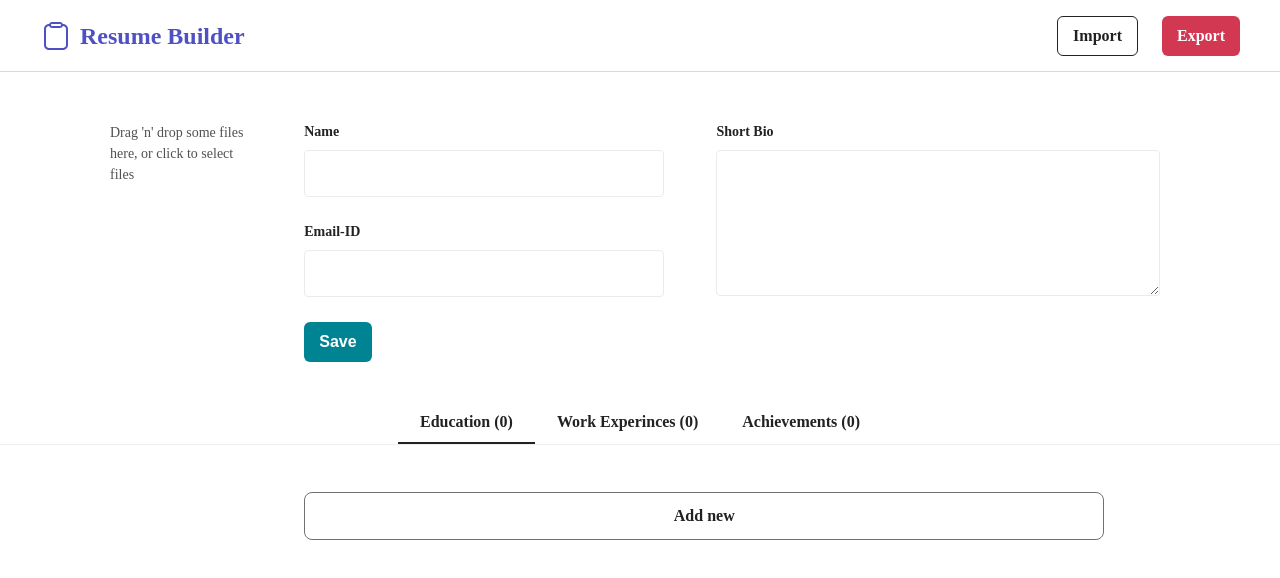
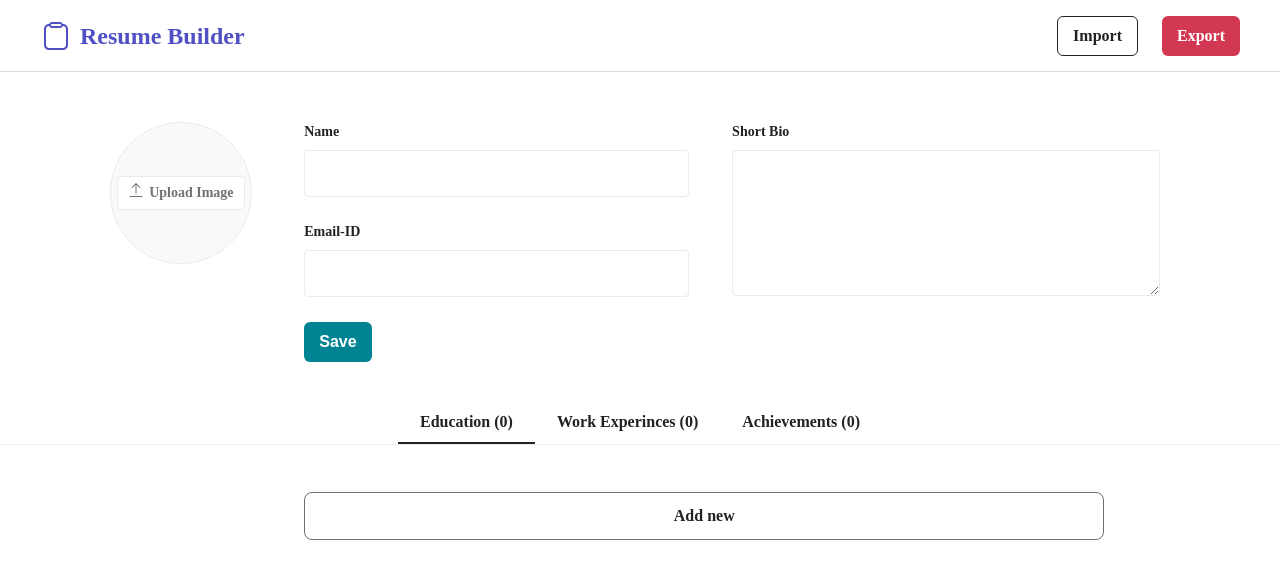
Before and after one commit to mrsharma2404/resume-builder, a Next.js app: page / in a window 1280 px wide. Shown: the top 578 px of the page. Built offline with nearby package versions, Linux system fonts and the light colour scheme.

Commit message:
added image uploader

```diff
--- /dev/null
+++ b/src/components/ImageUploader/index.module.scss
@@ -0,0 +1,47 @@
+.container {
+  display: flex;
+  width: 100%;
+  flex-direction: column;
+  align-items: center;
+}
+
+.uploadDiv {
+  width: 100%;
+  // height: 180px;
+  aspect-ratio: 1/1;
+  background-color: #f9f9f9;
+  border: 1px solid #ebebeb;
+  border-radius: 50%;
+  display: flex;
+  justify-content: center;
+  align-items: center;
+  cursor: pointer;
+  overflow: hidden;
+}
+
+.uploadBox {
+  display: flex;
+  align-items: center;
+  border-radius: 4px;
+  border: 1px solid #ebebeb;
+  background: #fff;
+  padding: 5px 10px;
+  gap: 5px;
+}
+.uploadIcon {
+}
+.uploadLabel {
+  display: flex;
+  align-items: center;
+  color: #717171;
+
+  font-size: 14px;
+  font-weight: 600;
+  line-height: 20px;
+}
+.previewImage {
+  width: 100%;
+  height: 100%;
+  object-fit: cover;
+  border-radius: 50%;
+}
--- /dev/null
+++ b/src/components/ImageUploader/index.tsx
@@ -0,0 +1,72 @@
+import UploadIcon from 'icons/UploadIcon'
+import React, { useState, useRef } from 'react'
+import styles from './index.module.scss'
+
+const ImageUpload: React.FC = () => {
+  const [selectedFile, setSelectedFile] = useState<File | null>(null)
+  const [preview, setPreview] = useState<string | null>(null)
+  const fileInputRef = useRef<HTMLInputElement>(null)
+
+  const handleFileChange = (event: React.ChangeEvent<HTMLInputElement>) => {
+    const file = event.target.files?.[0]
+    if (file) {
+      setSelectedFile(file)
+      const reader = new FileReader()
+      reader.onloadend = () => {
+        setPreview(reader.result as string)
+      }
+      reader.readAsDataURL(file)
+    }
+  }
+
+  const handleDivClick = () => {
+    fileInputRef.current?.click()
+  }
+
+  const handleUpload = async () => {
+    if (!selectedFile) return
+
+    const formData = new FormData()
+    formData.append('file', selectedFile)
+
+    // Replace the URL with your API endpoint
+    const response = await fetch('/api/upload', {
+      method: 'POST',
+      body: formData
+    })
+
+    if (response.ok) {
+      console.log('File uploaded successfully')
+    } else {
+      console.error('File upload failed')
+    }
+  }
+
+  return (
+    <div className={styles.container}>
+      <input
+        type="file"
+        accept="image/*"
+        onChange={handleFileChange}
+        ref={fileInputRef}
+        style={{ display: 'none' }}
+      />
+      <div className={styles.uploadDiv} onClick={handleDivClick}>
+        {preview ? (
+          <img src={preview} alt="Preview" className={styles.previewImage} />
+        ) : (
+          <div className={styles.uploadBox}>
+            <div className={styles.uploadIcon}>
+              <UploadIcon />
+            </div>
+            <div className={styles.uploadLabel}>Upload Image</div>
+          </div>
+        )}
+      </div>
+      {/* Uncomment this button if you want to handle upload separately */}
+      {/* <button onClick={handleUpload}>Upload Image</button> */}
+    </div>
+  )
+}
+
+export default ImageUpload
--- a/src/components/ProfileSection/index.module.scss
+++ b/src/components/ProfileSection/index.module.scss
@@ -1,35 +1,66 @@
 .wrapper {
+  display: flex;
+  width: 100%;
+  height: auto;
+  gap: 5%;
+}
+.imageUploadSection {
+  display: flex;
+  width: 13.5%; // 174px in 1512px screen size wrt Figma
+}
+.formSection {
+  display: flex;
+  width: 81.5%;
+}
+.form {
   display: flex;
   flex-direction: column;
   width: 100%;
-  height: auto;
 }
-
-// we can improve the css implementation based on how resposive we need it
-// as of now just completed the basic UI
 .mainContainer {
   display: flex;
   width: 100%;
-  height: auto;
-  gap: 0px 5%; // 65px in 1512px screen size wrt Figma
+  gap: 5%;
 }
 .leftSection {
   display: flex;
-  width: 13.5%; // 174px in 1512px screen size wrt Figma
-}
-.middleSection {
-  display: flex;
   flex-direction: column;
-  width: 34.25%; // 440px in 1512px screen size wrt Figma
+  width: 45%;
   gap: 25px;
 }
 .rightSection {
   display: flex;
-  width: 42.25%; // 540px in 1512px screen size wrt Figma
+  flex-direction: column;
+  width: 50%;
 }
 .bottomContainer {
-  display: flex;
-  width: 100%;
-  padding-left: 18.5%;
   margin-top: 25px;
 }
+// // we can improve the css implementation based on how resposive we need it
+// // as of now just completed the basic UI
+// .mainContainer {
+//   display: flex;
+//   width: 100%;
+//   height: auto;
+//   gap: 0px 5%; // 65px in 1512px screen size wrt Figma
+// }
+// .leftSection {
+//   display: flex;
+//   width: 13.5%; // 174px in 1512px screen size wrt Figma
+// }
+// .middleSection {
+//   display: flex;
+//   flex-direction: column;
+//   width: 34.25%; // 440px in 1512px screen size wrt Figma
+//   gap: 25px;
+// }
+// .rightSection {
+//   display: flex;
+//   width: 42.25%; // 540px in 1512px screen size wrt Figma
+// }
+// .bottomContainer {
+//   display: flex;
+//   width: 100%;
+//   padding-left: 18.5%;
+//   margin-top: 25px;
+// }
--- a/src/components/ProfileSection/index.tsx
+++ b/src/components/ProfileSection/index.tsx
@@ -1,5 +1,4 @@
-import React from 'react'
-import Dropzone from 'react-dropzone'
+import React, { useState } from 'react'
 import { Field, Form } from 'react-final-form'
 
 // local component imports
@@ -13,9 +12,12 @@ import { setProfileSectionData } from '@redux/commonSlice'
 
 // styles import
 import styles from './index.module.scss'
+import ImageUpload from '@components/ImageUploader'
 
 const ProfileSection = () => {
   const dispatch = useAppDispatch()
+
+  const [isEdit, setIsEdit] = useState(true)
 
   const profileSectionDataRedux = useAppSelector((state) => state.commonReducer.profileSectionData)
   const onSubmit = (values: any) => {
@@ -30,26 +32,19 @@ const ProfileSection = () => {
 
   return (
     <div className={styles.wrapper}>
+      <div className={styles.imageUploadSection}>
+        <ImageUpload />
+      </div>
+      {isEdit ? (
+        <div className={styles.formSection}>
           <Form
             onSubmit={onSubmit}
             validate={validate}
             render={({ handleSubmit }) => {
               return (
-            <form onSubmit={handleSubmit}>
+                <form onSubmit={handleSubmit} className={styles.form}>
                   <div className={styles.mainContainer}>
                     <div className={styles.leftSection}>
-                  <Dropzone onDrop={(acceptedFiles) => console.log(acceptedFiles)}>
-                    {({ getRootProps, getInputProps }) => (
-                      <section>
-                        <div {...getRootProps()}>
-                          <input {...getInputProps()} />
-                          <p>Drag 'n' drop some files here, or click to select files</p>
-                        </div>
-                      </section>
-                    )}
-                  </Dropzone>
-                </div>
-                <div className={styles.middleSection}>
                       <Field
                         name="name"
                         render={({ input }) => (
@@ -64,7 +59,11 @@ const ProfileSection = () => {
                       <Field
                         name="email"
                         render={({ input }) => (
-                      <CustomInput label="Email-ID" value={input.value} onChange={input.onChange} />
+                          <CustomInput
+                            label="Email-ID"
+                            value={input.value}
+                            onChange={input.onChange}
+                          />
                         )}
                       />
                     </div>
@@ -89,6 +88,10 @@ const ProfileSection = () => {
             }}
           />
         </div>
+      ) : (
+        <div className={styles.profileSection}></div>
+      )}
+    </div>
   )
 }
 
--- /dev/null
+++ b/src/icons/UploadIcon.tsx
@@ -0,0 +1,24 @@
+import React from 'react'
+
+const UploadIcon = ({ color = '#717171', size = 16 }: { color?: string; size?: number }) => {
+  return (
+    <svg
+      xmlns="http://www.w3.org/2000/svg"
+      width={size}
+      height={size}
+      viewBox="0 0 16 16"
+      fill="none"
+    >
+      <path
+        d="M3.64645 5.14645C3.45118 5.34171 3.45118 5.65829 3.64645 5.85355C3.84171 6.04882 4.15829 6.04882 4.35355 5.85355L7.5 2.70711L7.5 11.5C7.5 11.7761 7.72386 12 8 12C8.27614 12 8.5 11.7761 8.5 11.5L8.5 2.70711L11.6464 5.85355C11.8417 6.04882 12.1583 6.04882 12.3536 5.85356C12.5488 5.65829 12.5488 5.34171 12.3536 5.14645L8.35355 1.14645C8.3505 1.14339 8.3474 1.14037 8.34427 1.1374C8.25282 1.05057 8.13182 1.00143 8.00553 1.00003C8.00369 1.00001 8.00184 1 8 1C7.99816 1 7.99631 1.00001 7.99447 1.00003C7.86513 1.00146 7.74133 1.05297 7.64915 1.14377C7.64824 1.14466 7.64734 1.14555 7.64645 1.14645L3.64645 5.14645Z"
+        fill="#717171"
+      />
+      <path
+        d="M1.5 14.5C1.5 14.2239 1.72386 14 2 14H14C14.2761 14 14.5 14.2239 14.5 14.5C14.5 14.7761 14.2761 15 14 15H2C1.72386 15 1.5 14.7761 1.5 14.5Z"
+        fill={color}
+      />
+    </svg>
+  )
+}
+
+export default UploadIcon
```
Lines whose indentation alone changed are shown as unchanged.
